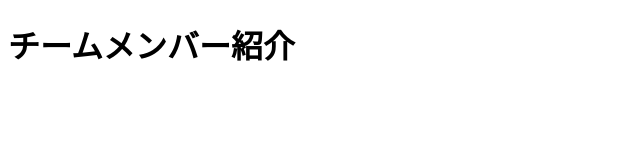
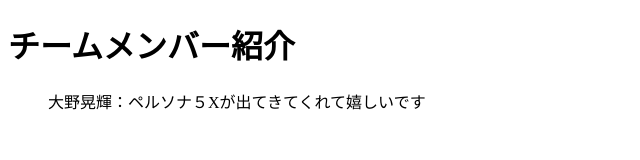
Before and after one commit to ayumu-2401173/3kaime, a plain HTML site: page index.html in a window 1280 px wide. Shown: the whole page, without its empty margins (0-640 px from the left). Drawn offline with Linux system fonts and the light colour scheme.

Commit message:
Update index.html

```diff
--- a/index.html
+++ b/index.html
@@ -8,6 +8,7 @@
 <body>
     <h1>チームメンバー紹介</h1>
     <ul>
+        大野晃輝：ペルソナ５Xが出てきてくれて嬉しいです
         <!--メンバー紹介をここに追加-->
     </ul>
 </body>
```
